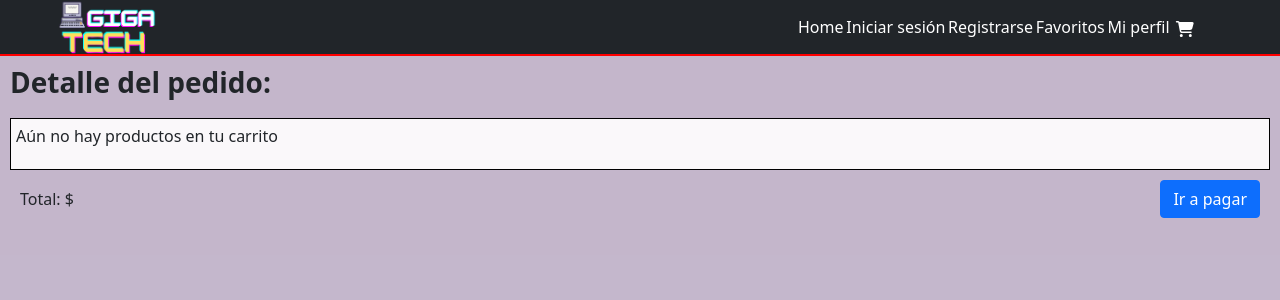
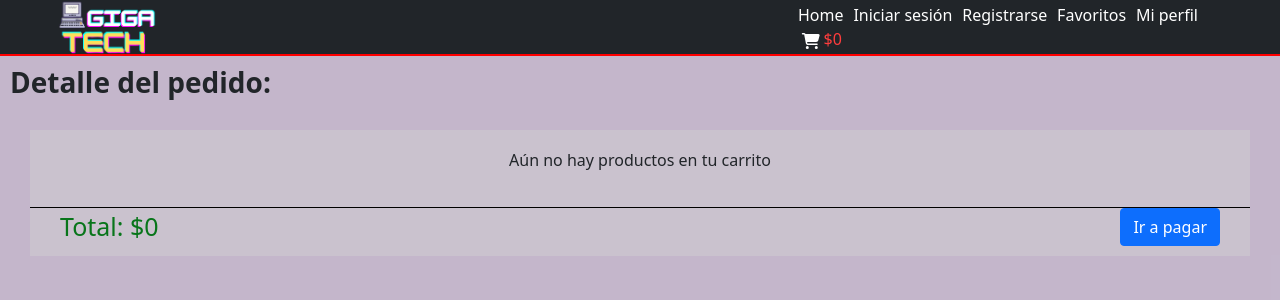
Before and after one commit to Mauricio-Lobos/GigaTech_proyecto_final, a React (Create React App) app: page /cart in a window 1280 px wide. Shown: the top 300 px of the page. Built offline with nearby package versions, Linux system fonts and the light colour scheme.

Commit message:
add function of cart and add to cart, styles of cart and helpers toLocalString CLP

```diff
--- a/src/Components/Card.jsx
+++ b/src/Components/Card.jsx
@@ -5,9 +5,10 @@ import { Context } from '../Context/Provider';
 import { useContext } from 'react';
 import { Link } from 'react-router-dom';
 import "../Style/Card.css";
+import ToCLP from '../helpers/ToCLP';
 
 export default function CardProduct() {
-    const { product } = useContext(Context);
+    const { product, addToCart, arrayProducts, setCalculatedPrice } = useContext(Context);
 
     return (
         <div className='grid'>
@@ -17,10 +18,10 @@ export default function CardProduct() {
                     <Card.Body className='body-card'>
                         <Card.Title>{product.name}</Card.Title>
                         <Card.Text>
-                            Valor ${product.price}
+                            Valor: ${ToCLP(product.price)}
                         </Card.Text>
                         <div className='btns'>
-                            <Button variant="danger">Agregar al carro</Button>
+                            <Button variant="danger" onClick={() => { addToCart(product.id); setCalculatedPrice(arrayProducts(product.id)) }}>Agregar al carro</Button>
                             <Link to={`/product/${product.id}`}>
                                 <Button variant='danger'> Ver detalles</Button>
                             </Link>
--- a/src/Components/Navbar.jsx
+++ b/src/Components/Navbar.jsx
@@ -3,9 +3,13 @@ import Container from 'react-bootstrap/Container';
 import Navbar from 'react-bootstrap/Navbar';
 import "../Style/Navbar.css";
 import CartLogo from "./icons/CartLogo";
+import { useContext } from "react";
+import { Context } from "../Context/Provider";
+import ToCLP from "../helpers/ToCLP";
 
 
 export default function GlobalNavbar() {
+    const { calculatedPrice } = useContext(Context);
     return (
         <>
             <Navbar sticky="top" expand="lg" variant="dark" bg="dark" className="nav-border img-nav">
@@ -17,7 +21,9 @@ export default function GlobalNavbar() {
                             <NavLink to="/registerUser" className={({ isActive }) => isActive ? "active" : "not-active"}>Registrarse</NavLink>
                             <NavLink to="/favorites" className={({ isActive }) => isActive ? "active" : "not-active"}> Favoritos</NavLink>
                             <NavLink to="/profile" className={({ isActive }) => isActive ? "active" : "not-active"}> Mi perfil</NavLink>
-                            <NavLink to="/cart" className={({ isActive }) => isActive ? "active" : "not-active"}> <CartLogo width="2vw" height="2vh" fill="white"/> </NavLink>
+                            <NavLink to="/cart" className={({ isActive }) => isActive ? "active" : "not-active"}>
+                                    <CartLogo width="2vw" height="2vh" fill="white"/>${ToCLP(calculatedPrice)}
+                            </NavLink>
                         </div>
                 </Container>
             </Navbar>
--- a/src/Context/Provider.jsx
+++ b/src/Context/Provider.jsx
@@ -4,22 +4,83 @@ export const Context = createContext();
 
 export function Provider({ children }) {
   const [product, setProduct] = useState([]);
+  const [cart, setCart] = useState([]);
+  const [values, setValues] = useState([]);
+  const [calculatedPrice, setCalculatedPrice] = useState(0);
 
   const getData = async () => {
     const res = await fetch("/computadores.json");
     const data = await res.json();
     setProduct(data);
-        console.log(data)
   }
+
+  //add to shopping cart
+  const orderedCartProducts = cart.sort(function (a, b) {
+    if (a.id > b.id) {
+      return 1;
+    }
+    if (a.id < b.id) {
+      return -1;
+    }
+    return 0;
+  });
+
+  const addToCart = (id) => {
+    const products = product.find((product) => product.id === id);
+    setCart((prevCart) => [...prevCart, products]);
+  };
+
+  const removeToCart = (id) => {
+    const { index, price } = cart.reduce((accumulator, product, currentIndex) => {
+      if (product.id === id) {
+        accumulator.index = currentIndex;
+        accumulator.price = product.price;
+      }
+      return accumulator;
+    }, { index: -1, price: 0 });
+
+    if (index !== -1) {
+      cart.splice(index, 1);
+      const flattenedCart = cart.flat();
+      setCart(flattenedCart);
+
+      const indexPrice = values.findIndex(element => element === price);
+      if (indexPrice !== -1) {
+        values.splice(indexPrice, 1);
+        const updatedValues = [...values];
+        setValues(updatedValues);
+        setCalculatedPrice(calculatedPrice - price);
+      };
+    };
+  }
+
+  const arrayProducts = (id) => {
+    const filteredProduct = product.find(product => product.id === id);
+    const price = filteredProduct.price;
+    values.push(price)
+    setCalculatedPrice(calculatedPrice + price);
+    const response = values.reduce((a, b) => a + b)
+    return response
+  };
 
   useEffect(() => {
     getData();
   }, []);
 
   const globalState = {
-        product
+    product,
+    cart,
+    setCart,
+    addToCart,
+    removeToCart,
+    arrayProducts,
+    calculatedPrice,
+    setCalculatedPrice,
+    values,
+    orderedCartProducts,
   };
-      return(
-        <Context.Provider value={ globalState }> { children } </Context.Provider>
+
+  return (
+    <Context.Provider value={globalState}> {children} </Context.Provider>
   )
 }
--- a/src/Pages/ProductDetails.jsx
+++ b/src/Pages/ProductDetails.jsx
@@ -3,11 +3,12 @@ import { useContext } from "react";
 import { Context } from "../Context/Provider";
 import Button from "react-bootstrap/esm/Button";
 import "../Style/details.css"
+import ToCLP from "../helpers/ToCLP";
 
 
 export default function ProductDetails() {
+    const { product, addToCart, arrayProducts, setCalculatedPrice } = useContext(Context);
     const params = useParams();
-    const { product } = useContext(Context);
     const getProductById = (id) => product.find((product) => product.id === id);
     const products = getProductById(params.id);
     return (
@@ -26,9 +27,9 @@ export default function ProductDetails() {
                         </ul>
                         <hr />
                         <div className="price-div">
-                            <span>Valor: <b>${products.price}</b></span>
+                            <span>Valor: <b>${ToCLP(products.price)}</b></span>
                             <div className="btn-details">
-                                <Button> Añadir al carro </Button>
+                                <Button onClick={() => { addToCart(products.id); setCalculatedPrice(arrayProducts(products.id)) }}> Añadir al carro </Button>
                                 <Button variant="warning"> Añadir a favoritos </Button>
                             </div>
                         </div>
--- a/src/Pages/ShoppingCart.jsx
+++ b/src/Pages/ShoppingCart.jsx
@@ -1,17 +1,75 @@
+import { useContext, useEffect } from "react";
 import "../Style/ShoppingCart.css"
 import Button from 'react-bootstrap/Button';
+import { Context } from "../Context/Provider";
+import ToCLP from "../helpers/ToCLP"
 
 export default function Cart() {
+    const { setCart, addToCart, removeToCart, arrayProducts, calculatedPrice, setCalculatedPrice, orderedCartProducts } = useContext(Context);
+
+    let list = []
+    let count = 1
+
+    const listOforderedProducts = () => {
+        for (let i = 0; i < orderedCartProducts.length; i++) {
+            let index = orderedCartProducts[i];
+
+            if (index === orderedCartProducts[i + 1]) {
+                count++
+            }
+            else {
+                const newList = {
+                    id: index.id,
+                    name: index.name,
+                    price: index.price,
+                    img: index.img,
+                    count: count,
+                    result: count * index.price
+                }
+                list.push(newList)
+                count = 1
+            }
+        }
+    }
+
+    listOforderedProducts();
+
+    useEffect(() => {
+        setCart(orderedCartProducts);
+    }, [orderedCartProducts, setCart]);
+
+
     return (
         <div className="cart-body">
             <h3 id="title-cart"><b>Detalle del pedido:</b></h3>
             <div className='cart-contain'>
-
-                <div className="object-cart">
-                    <p>Aún no hay productos en tu carrito</p>
-                </div>
+                {list.length === 0 ? (
+                    <div className="object-cart">
+                        <p>Aún no hay productos en tu carrito</p>
+                    </div>
+                ) : (
+                    list.map((item) =>
+                        <div className='cart-contain'>
+                            <div className="object-cart" key={item.id}>
+                                <img className='img-cart' src={item.img} alt="" />
+                                <div className="name-and-price">
+                                    <p>{item.name}</p>
+                                    <p className="price-each">${ToCLP(item.result)}</p>
+                                </div>
+                                <div className='btn-cart' >
+                                    <Button
+                                    variant="danger"
+                                    className='remove-btn' onClick={() => { removeToCart(item.id) }}> - </Button>
+                                    <p id="count"><b>{item.count}</b></p>
+                                    <Button variant="success"
+                                    className='plus-btn' onClick={() => { addToCart(item.id); setCalculatedPrice(arrayProducts(item.id)) }}> + </Button>
+                                </div>
+                            </div>
+                        </div>
+                    )
+                )}
                 <div className="pay-cart">
-                    <span>Total: $</span>
+                    <span className="final-price">Total: ${ToCLP(calculatedPrice)}</span>
                     <Button>Ir a pagar</Button>
                 </div>
             </div>
--- a/src/Style/ShoppingCart.css
+++ b/src/Style/ShoppingCart.css
@@ -1,22 +1,26 @@
 .cart-body{
     background-color: #80649177;
     height: 93vh;
+    overflow-y: auto;
 }
 .cart-contain{
-    padding: 10px;
     display: flex;
     flex-direction: column;
-    justify-content: center;
-
+    margin: 30px;
+    background-color: rgba(209, 209, 209, 0.418);
 }
 .object-cart{
-    border: solid 1px black;
-    padding: 5px;
-    background-color: rgba(255, 255, 255, 0.911);
+    display: flex;
+    justify-content: space-evenly;
+    align-items: center;
+    height: 78px;
+    border-bottom: solid 1px black;
 }
 .pay-cart{
     display: flex;
-    padding: 10px;
+    padding-bottom: 10px;
+    padding-left: 30px;
+    padding-right: 30px;
     align-items: center;
     justify-content: space-between;
 }
@@ -25,3 +29,53 @@
     padding: 10px;
     padding-bottom: 0px;
 }
+
+.name-and-price{
+    display: flex;
+    align-items: center;
+    width: 75%;
+    justify-content: space-between;
+    padding: 20px;
+}
+
+.name-and-price p{
+    margin: 0;
+
+}
+
+.img-cart{
+    padding: 20px;
+    width: 110px;
+  }
+
+  .btn-cart{
+    display: flex;
+    width: 100px;
+    justify-content: space-between;
+    align-items: center;
+  }
+
+  .remove-btn{
+    width: 40%;
+    height: 35px;
+    border-radius: 5px;
+  }
+
+  .plus-btn{
+    width: 40%;
+    height: 35px;
+    border-radius: 5px;
+  }
+
+  #count{
+    margin: auto 0;
+  }
+
+  .price-each{
+    color: rgb(55, 0, 255);
+  }
+
+  .final-price{
+    font-size: 25px;
+    color: rgb(8, 117, 26);
+  }
--- /dev/null
+++ b/src/helpers/ToCLP.js
@@ -0,0 +1,5 @@
+export const ToCLP = (price) => {
+    return price.toLocaleString("es-CL");
+  };
+
+export default ToCLP
```
Also changed, not shown: public/computadores.json (+18 -9 lines). Lines whose indentation alone changed are shown as unchanged.
